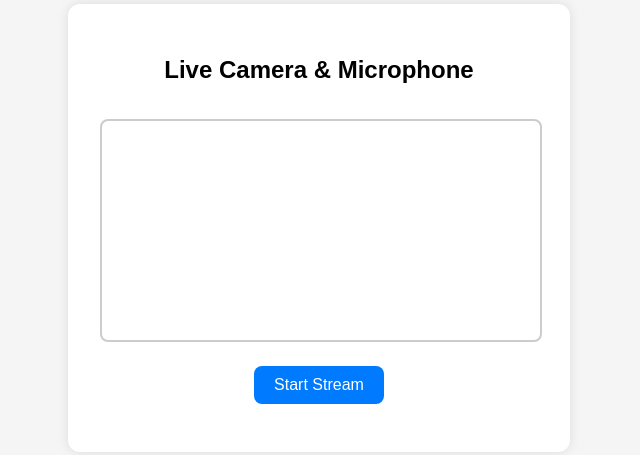
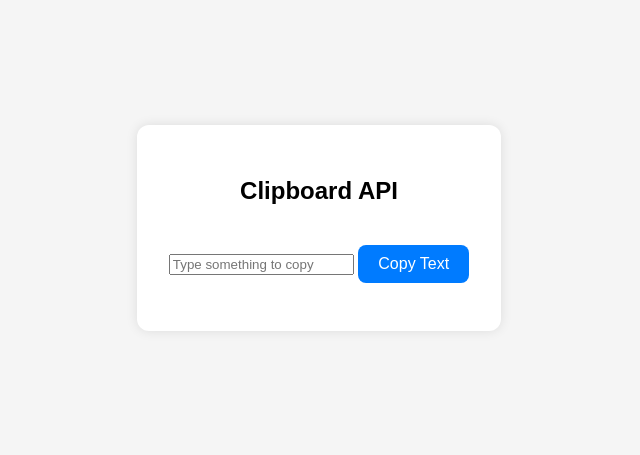
Before and after one commit to Kxingmxakxer/Client-side-api, a plain HTML site: page index.html in a window 1280 px wide. Shown: the part 172-627 px from the top of the page, without its empty margins (321-961 px from the left). Drawn offline with Linux system fonts and the light colour scheme.

Commit message:
Update index.html

```diff
--- a/index.html
+++ b/index.html
@@ -2,14 +2,16 @@
 <html lang="en">
 <head>
   <meta charset="UTF-8">
-  <title>Camera & Microphone Access</title>
+  <title>Clipboard API Example</title>
   <link rel="stylesheet" href="style.css">
 </head>
 <body>
   <div class="container">
-    <h2>Live Camera & Microphone</h2>
-    <video id="video" autoplay playsinline></video>
-    <button onclick="startMedia()">Start Stream</button>
+    <h2>Clipboard API</h2>
+
+    <input type="text" id="copyText" placeholder="Type something to copy">
+    <button onclick="copyToClipboard()">Copy Text</button>
+
     <p id="status"></p>
   </div>
 
```
